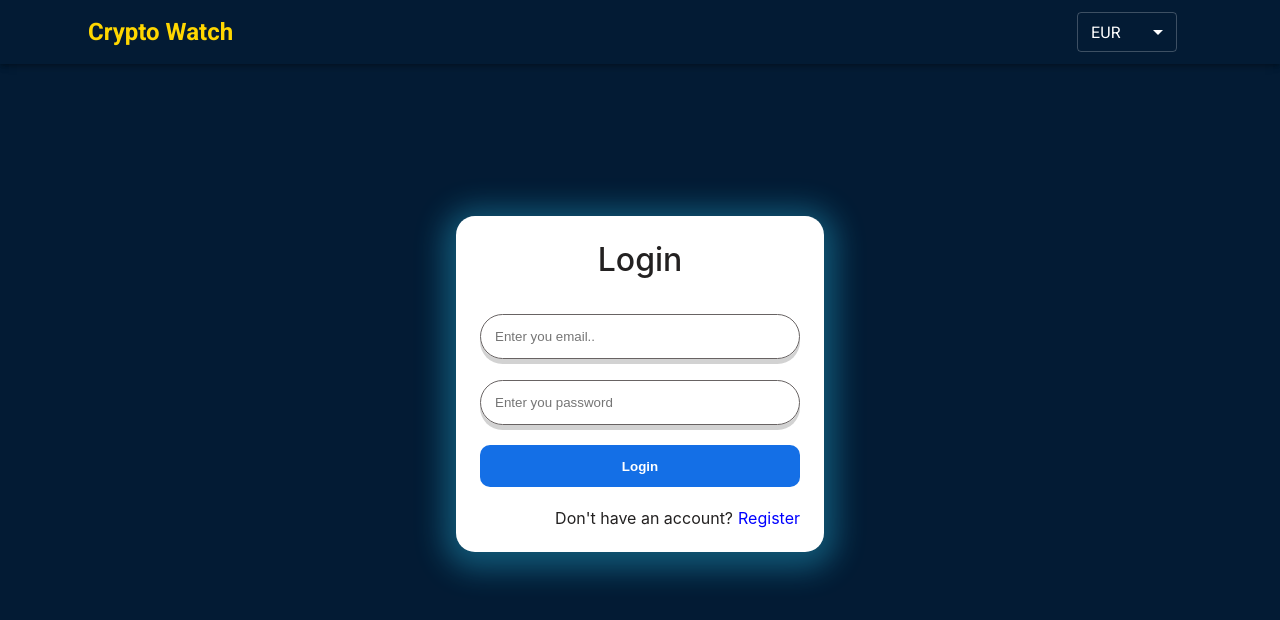
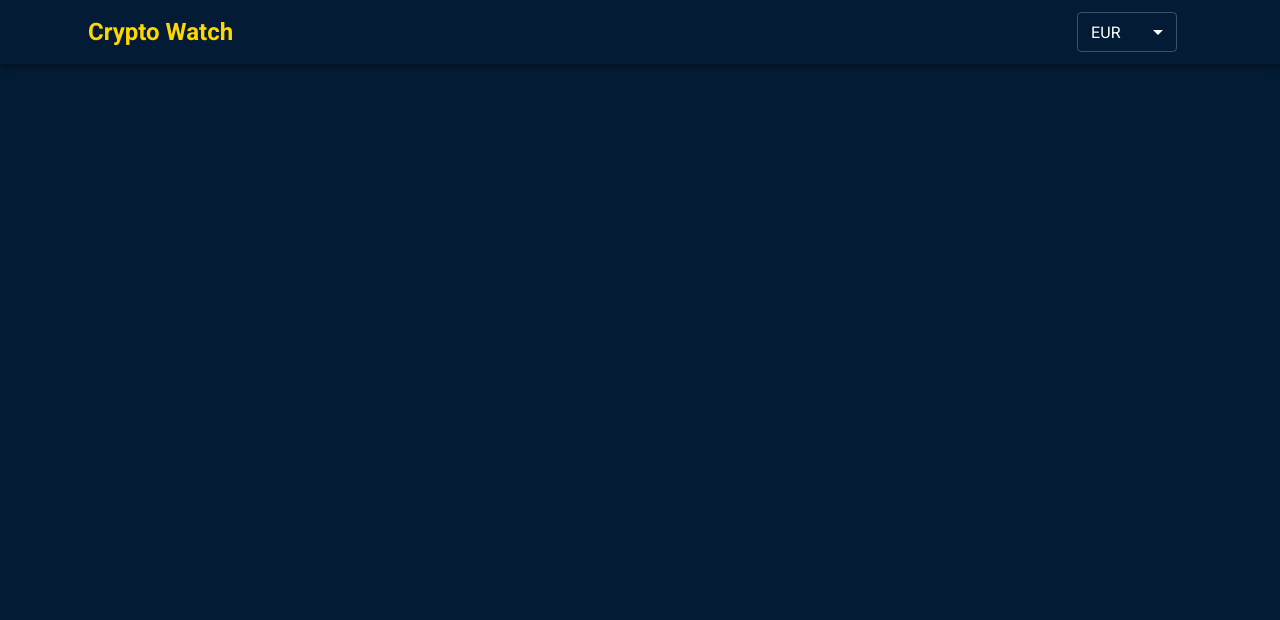
Before and after one commit to deepak2901/cryptoWatch, a React (Create React App) app: page / in a window 1280 px wide. Shown: the top 620 px of the page. Built offline with nearby package versions, Linux system fonts and the light colour scheme.

Commit message:
step-4 of restAPI calls-2

```diff
--- a/src/App.js
+++ b/src/App.js
@@ -28,7 +28,7 @@ function App() {
         {/* your private and public routes goes here */}
 
         <Switch>
-          <Route path="/" component={LoginPage} isAuthenticated={false} restricted={true} />
+          <Route path="/login" component={LoginPage} isAuthenticated={false} restricted={true} />
           <Route path="/register" component={Register} isAuthenticated={false} restricted={true} />
           <PublicRoute path="/coins/:id" component={CoinPage} isAuthenticated={true} />
           <PublicRoute path="/homepage" component={Homepage} isAuthenticated={true} />
```
